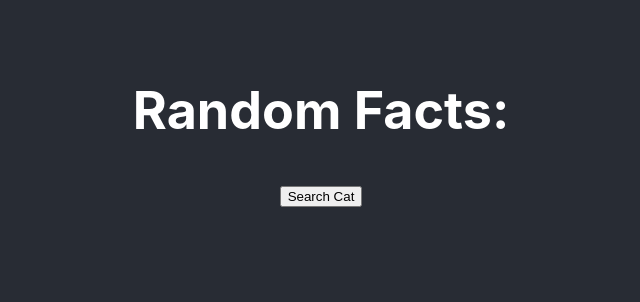
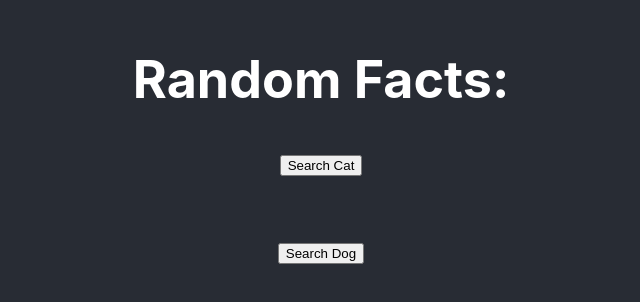
Before and after one commit to ARGunawan/Animal-Fact-Fetching-Page, a React (Create React App) app: page / in a window 1280 px wide. Shown: the part 246-548 px from the top of the page, without its empty margins (319-959 px from the left). Built offline with nearby package versions, Linux system fonts and the light colour scheme.

Commit message:
Dog picture API

```diff
--- a/src/App.js
+++ b/src/App.js
@@ -1,13 +1,14 @@
-import './App.css';
-import GetRandom from './components/Gather';
+import "./App.css";
+import GetRandom from "./components/Gather";
+import DogPart from "./components/Dog";
 
 function App() {
-
   return (
     <div className="App">
       <div className="App-header">
         <h1>Random Facts:</h1>
         <GetRandom />
+        <DogPart />
       </div>
     </div>
   );
--- /dev/null
+++ b/src/components/Dog.js
@@ -0,0 +1,44 @@
+import { Component } from "react";
+import axios from "axios";
+
+class DogPart extends Component {
+  constructor(props) {
+    super(props);
+    this.state = {
+      randomPicture: "",
+      foundPic: false,
+    };
+  }
+
+  handleSearchClickDog = async () => {
+    let linkToDogPic = "https://dog.ceo/api/breeds/image/random";
+
+    try {
+      //get the link info
+      let response_pic = await axios.get(linkToDogPic);
+
+      //set the state to the random dog picture
+      this.setState({
+        randomPicture: response_pic.data["message"],
+        foundPic: true,
+      });
+      //console.log(this.state.randomFact);
+    } catch {
+      //does nothing
+    }
+  };
+
+  render() {
+    return (
+      <div>
+        <button className="search-button" onClick={this.handleSearchClickDog}>
+          Search Dog
+        </button>
+        <br />
+        <img src={this.state.randomPicture} />
+      </div>
+    );
+  }
+}
+
+export default DogPart;
--- a/src/components/Gather.js
+++ b/src/components/Gather.js
@@ -1,5 +1,5 @@
-import {Component} from 'react';
-import axios from 'axios';
+import { Component } from "react";
+import axios from "axios";
 
 class GetRandom extends Component {
   constructor(props) {
@@ -8,49 +8,50 @@ class GetRandom extends Component {
       randomPicture: "",
       randomFact: [],
       foundPic: false,
-            foundFact: false
-        }
+      foundFact: false,
+    };
   }
 
   handleSearchClickCat = async () => {
-        let linkToCatFact = 'https://cat-fact.herokuapp.com/facts';
-        let linkToCatPic = 'https://aws.random.cat/meow';
+    let linkToCatFact = "https://cat-fact.herokuapp.com/facts";
+    let linkToCatPic = "https://aws.random.cat/meow";
 
-        try{
+    try {
       //get the link info
       let response = await axios.get(linkToCatFact);
       let response_pic = await axios.get(linkToCatPic);
       //console.log(response_pic.data['file']);
 
       //since the link info only returns 5 different facts, randNum choose one of the five
-            let randNum = Math.floor(Math.random() * 5) +1;
+      let randNum = Math.floor(Math.random() * 5) + 1;
 
       //set the state to the random fact
-            this.setState({randomFact: response.data[randNum].text, foundFact:true});
+      this.setState({
+        randomFact: response.data[randNum].text,
+        foundFact: true,
+      });
       //set the state to the random cat picture
-            this.setState({randomPicture: response_pic.data['file'], foundPic:true});
+      this.setState({
+        randomPicture: response_pic.data["file"],
+        foundPic: true,
+      });
       //console.log(this.state.randomFact);
     } catch {
       //does nothing
     }
-
-
-
-    }
-
-
+  };
 
   render() {
-        return(
+    return (
       <div>
-                <button className="search-button" onClick={this.handleSearchClickCat}>Search Cat</button>
+        <button className="search-button" onClick={this.handleSearchClickCat}>
+          Search Cat
+        </button>
         <br />
         <p>{this.state.randomFact}</p>
-                <img src={this.state.randomPicture}/>
+        <img src={this.state.randomPicture} />
       </div>
-
-
-        )
+    );
   }
 }
 
```
Also changed, not shown: 1 other file (tests, documents, lock files or other folders). Lines whose indentation alone changed are shown as unchanged.
